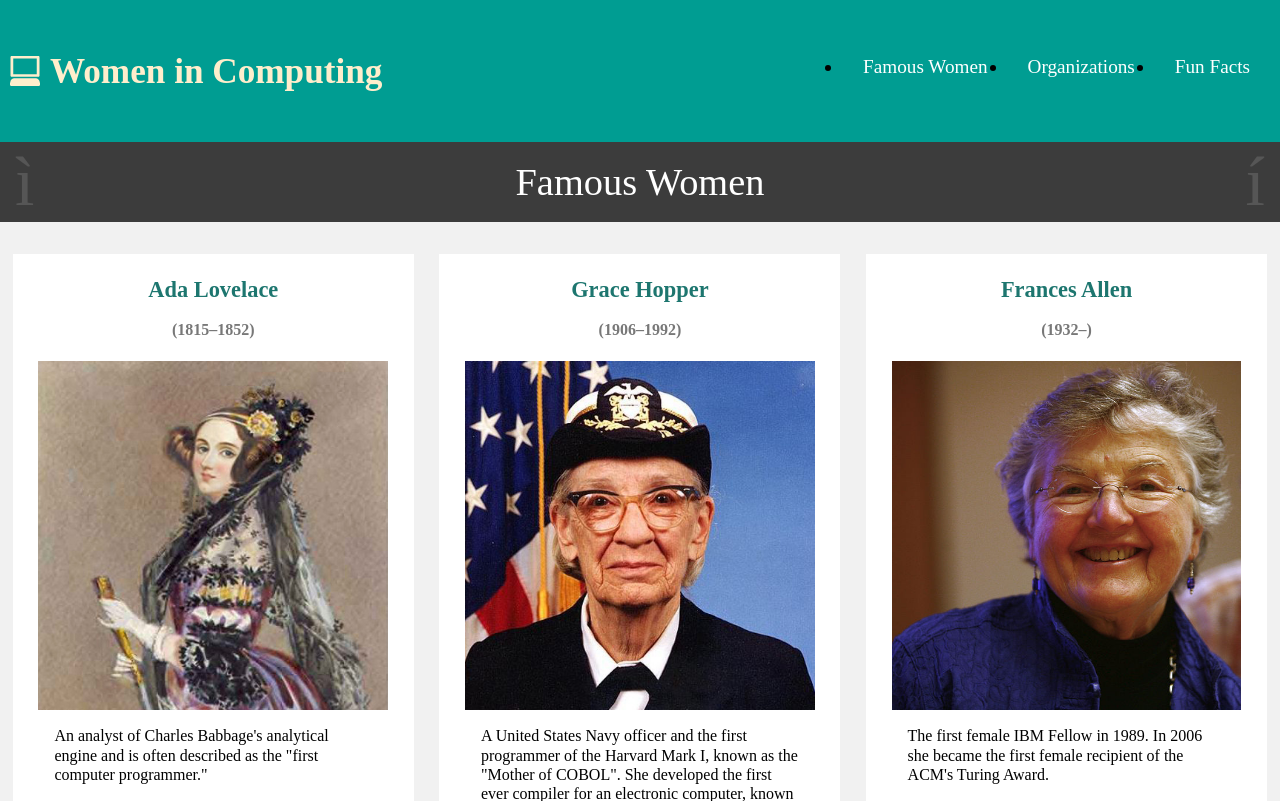
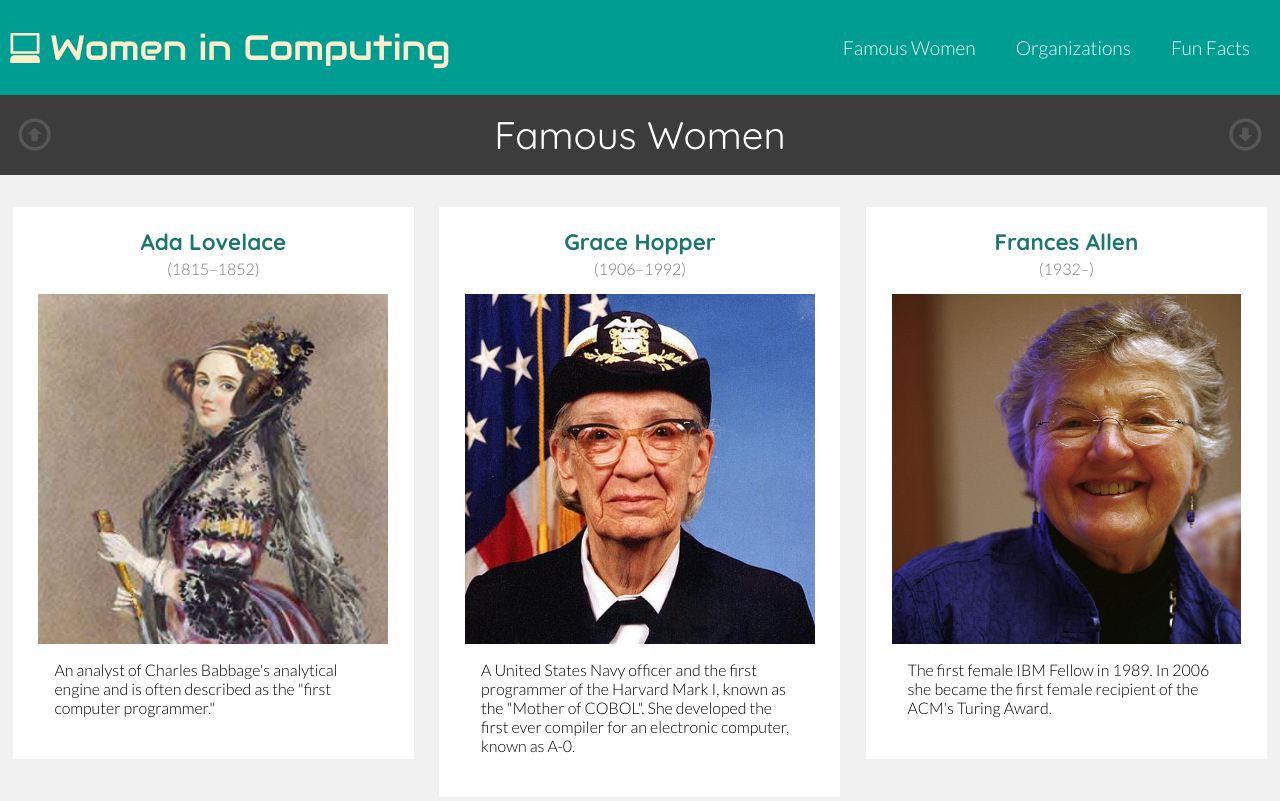
Before and after one commit to andrewjadams3/dbc_blog, a plain HTML site: page unit1_projects/practice/index.html in a window 1280 px wide. Shown: the top 801 px of the page. Drawn offline with Linux system fonts and the light colour scheme.

Commit message:
Update semantic HTML and style

```diff
--- a/unit1_projects/practice/index.html
+++ b/unit1_projects/practice/index.html
@@ -3,33 +3,35 @@
   <head>
     <title>Women in Computing</title>
     <meta http-equiv="Content-Type" content="text/html; charset=utf-8"/>
+    <link href='http://fonts.googleapis.com/css?family=Audiowide|Quicksand:300,400,700|Lato:100,300,400,700,900,100italic,300italic,400italic,700italic,900italic' rel='stylesheet' type='text/css'/>
+    <link rel="stylesheet" type="text/css" href="stylesheets/reset.css" charset="utf-8"/>
     <link rel="stylesheet" type="text/css" href="stylesheets/styles.css" charset="utf-8"/>
   <body>
-      <div id="header">
+      <header>
         <h1>Women in Computing</h1>
-        <div class="nav">
+        <nav>
           <ul>
             <li>
-              <a href="#">Famous Women</a>
+              <a href="#famous">Famous Women</a>
             </li>
             <li>
-              <a href="#">Organizations</a>
+              <a href="#organizations">Organizations</a>
             </li>
             <li>
-              <a href="#">Fun Facts</a>
+              <a href="#facts">Fun Facts</a>
             </li>
           </ul>
-        </div>
-      </div>
+        </nav>
+      </header>
 
       <div id="main">
-        <div id="famous">
+        <section id="famous">
           <a name="famous"></a>
           <h2>Famous Women</h2>
           <a class="jump up" href="#">&igrave;</a>
           <a class="jump down" href="#organizations">&iacute;</a>
           <div class ="wrapper">
-            <div class = "woman">
+            <article class = "woman">
               <h3>
                 <a href="http://en.wikipedia.org/wiki/Ada_Lovelace">Ada Lovelace</a>
               </h3>
@@ -38,8 +40,8 @@
               <img src="images/ada_lovelace.jpg" alt="Ada Lovelace" />
               <p>An analyst of Charles Babbage's analytical engine and is often
                 described as the "first computer programmer."</p>
-            </div>
-            <div class = "woman">
+            </article>
+            <article class = "woman">
               <h3>
                 <a href="http://en.wikipedia.org/wiki/Grace_Hopper">Grace Hopper</a>
               </h3>
@@ -48,8 +50,8 @@
               <p>A United States Navy officer and the first programmer of the
                 Harvard Mark I, known as the "Mother of COBOL". She developed the
                 first ever compiler for an electronic computer, known as A-0.</p>
-            </div>
-            <div class = "woman">
+            </article>
+            <article class = "woman">
               <h3>
                 <a href="http://en.wikipedia.org/wiki/Frances_E._Allen">Frances Allen</a>
               </h3>
@@ -57,8 +59,8 @@
               <img src="images/frances_allen.jpg" alt="Frances Allen" />
               <p>The first female IBM Fellow in 1989. In 2006 she became the first
                 female recipient of the ACM's Turing Award.</p>
-            </div>
-            <div class="break woman">
+            </article>
+            <article class="break woman">
               <h3>
                 <a href="http://en.wikipedia.org/wiki/Barbara_Liskov">Barbara Liskov</a>
               </h3>
@@ -66,8 +68,8 @@
               <img src="images/barbara_liskov.png" alt="Barbara Liskov" />
               <p>Developed the Liskov substitution principle. Liskov was also the
                 winner of the Turing Prize in 2008.</p>
-            </div>
-            <div class = "woman">
+            </article>
+            <article class = "woman">
               <h3>
                 <a href="http://en.wikipedia.org/wiki/Anita_Borg">Anita Borg</a>
               </h3>
@@ -75,8 +77,8 @@
               <img src="images/anita_borg.jpg" alt="Anita Borg" />
               <p>The founding director of the Institute for Women and Technology
                 (IWT)</p>
-            </div>
-            <div class = "woman">
+            </article>
+            <article class = "woman">
               <h3>
                 <a href="http://en.wikipedia.org/wiki/Maria_Klawe">Maria Klawe</a>
               </h3>
@@ -84,11 +86,11 @@
               <img src="images/maria_klawe.jpg" alt="Maria Klawe" />
               <p>The first woman to become President of Harvey Mudd College since
                 its founding in 1955 and was ACM president from 2002 until 2004.</p>
-            </div>
+            </article>
           </div>
-        </div>
+        </section>
 
-        <div id="organizations">
+        <section id="organizations">
           <a name="organizations"></a>
           <h2>Organizations</h2>
           <a class="jump up" href="#famous">&igrave;</a>
@@ -124,9 +126,9 @@
               </li>
             </ul>
           </div>
-        </div>
+        </section>
 
-        <div id="facts">
+        <section id="facts">
           <a name="facts"></a>
           <h2>Fun Facts</h2>
           <a class="jump up" href="#organizations">&igrave;</a>
@@ -158,23 +160,23 @@
                 communications analysts. <a href="http://www.ncwit.org/blog/did-you-know-demographics-technical-women">reference</a></li>
             </ul>
             </div>
-        </div>
+        </section>
       </div>
-      <div id="footer">
-        <div class="nav">
+      <footer>
+        <nav>
           <ul>
             <li>
-              <a href="#">Famous Women</a>
+              <a href="#famous">Famous Women</a>
             </li>
             <li>
-              <a href="#">Organizations</a>
+              <a href="#organizations">Organizations</a>
             </li>
             <li>
-              <a href="#">Fun Facts</a>
+              <a href="#facts">Fun Facts</a>
             </li>
           </ul>
-        </div>
-      </div>
+        </nav>
+      </footer>
       <a name="bottom"></a>
   </body>
 </html>
--- a/unit1_projects/practice/stylesheets/styles.css
+++ b/unit1_projects/practice/stylesheets/styles.css
@@ -1,6 +1,7 @@
 /* General Styles */
 body {
   background-color: rgb(241, 241, 241);
+  font-family: 'Lato', Arial, sans-serif;
   font-size: 16px;
   font-weight: 300;
   line-height: 1.2em;
@@ -18,7 +19,12 @@ a {
   text-decoration: none;
 }
 
+a:hover {
+  color: #BC2F36;
+}
+
 h1 {
+  font-family: 'Audiowide', cursive;
   font-size: 2.2em;
   float: left;
   line-height: 75px;
@@ -27,6 +33,7 @@ h1 {
 h2 {
   background-color: rgb(60, 60, 60);
   color: #FFF;
+  font-family: 'Quicksand', sans-serif;
   font-size: 2.4em;
   font-weight: 400;
   line-height: 80px;
@@ -35,6 +42,7 @@ h2 {
 }
 
 h3 {
+  font-family: 'Quicksand', sans-serif;
   font-size: 1.4em;
   font-weight: 700;
   margin: 0 0 0.3em 0;
@@ -48,10 +56,10 @@ h4 {
 }
 
 /* Navigation */
-.nav li {
+nav li {
   float: left;
 }
-.nav li a {
+nav li a {
   color: #fff;
   margin: 0 10px;
   padding: 5px 10px;
@@ -60,6 +68,7 @@ h4 {
 
 .jump {
   color: #565656;
+  font-family: 'EntypoRegular';
   font-size: 70px;
   line-height: 80px;
   position: absolute;
@@ -75,34 +84,33 @@ h4 {
 
 
 /* Header */
-#header {
+header {
   background-color: #009D92;
   padding: 10px;
 }
-#header h1 {
+header h1 {
   color: #FFEECC;
   background: url('../images/icons/it.png') no-repeat 0 50%;
   padding-left: 40px;
 }
-#header .nav {
+header nav {
   float: right;
   font-size: 1.2em;
   margin-left: 20px;
 }
-#header .nav li {
+header nav li {
   line-height: 75px;
 }
 
-#header:after {
+header:after {
   /* clearfix hack */
   content: "";
   display: table;
   clear: both;
 }
 
-
 /* Main */
-#main div {
+#main section {
   margin-bottom: 1em;
   position: relative;
 }
@@ -121,7 +129,7 @@ h4 {
 
 
 /* Famous Women */
-#famous div.woman {
+#famous article.woman {
   background-color: white;
   float: left;
   min-height: 250px;
@@ -130,11 +138,11 @@ h4 {
   width: 27.33%;
 }
 
-#famous div.break {
+#famous article.break {
   clear: both;
 }
 
-#famous div img {
+#famous article img {
   display: block;
   margin: 1em auto;
   width: 100%;
@@ -179,22 +187,32 @@ h4 {
   padding-left: 5px;
 }
 
-
-
 /* Footer */
-#footer {
+footer {
   background-color: #00665F;
 }
 
-#footer .nav {
+footer nav {
   float: left;
   font-size: 1.1em;
   margin: 10px;
 }
 
-#footer:after {
+footer:after {
   /* clearfix hack */
   content: "";
   display: table;
   clear: both;
 }
+
+/* Fonts */
+@font-face {
+  font-family: 'EntypoRegular';
+  src: url('font/Entypo-webfont.eot');
+  src: url('font/Entypo-webfont.eot?#iefix') format('embedded-opentype'),
+       url('font/Entypo-webfont.woff') format('woff'),
+       url('font/Entypo-webfont.ttf') format('truetype'),
+       url('font/Entypo-webfont.svg#EntypoRegular') format('svg');
+  font-weight: normal;
+  font-style: normal;
+}
```
